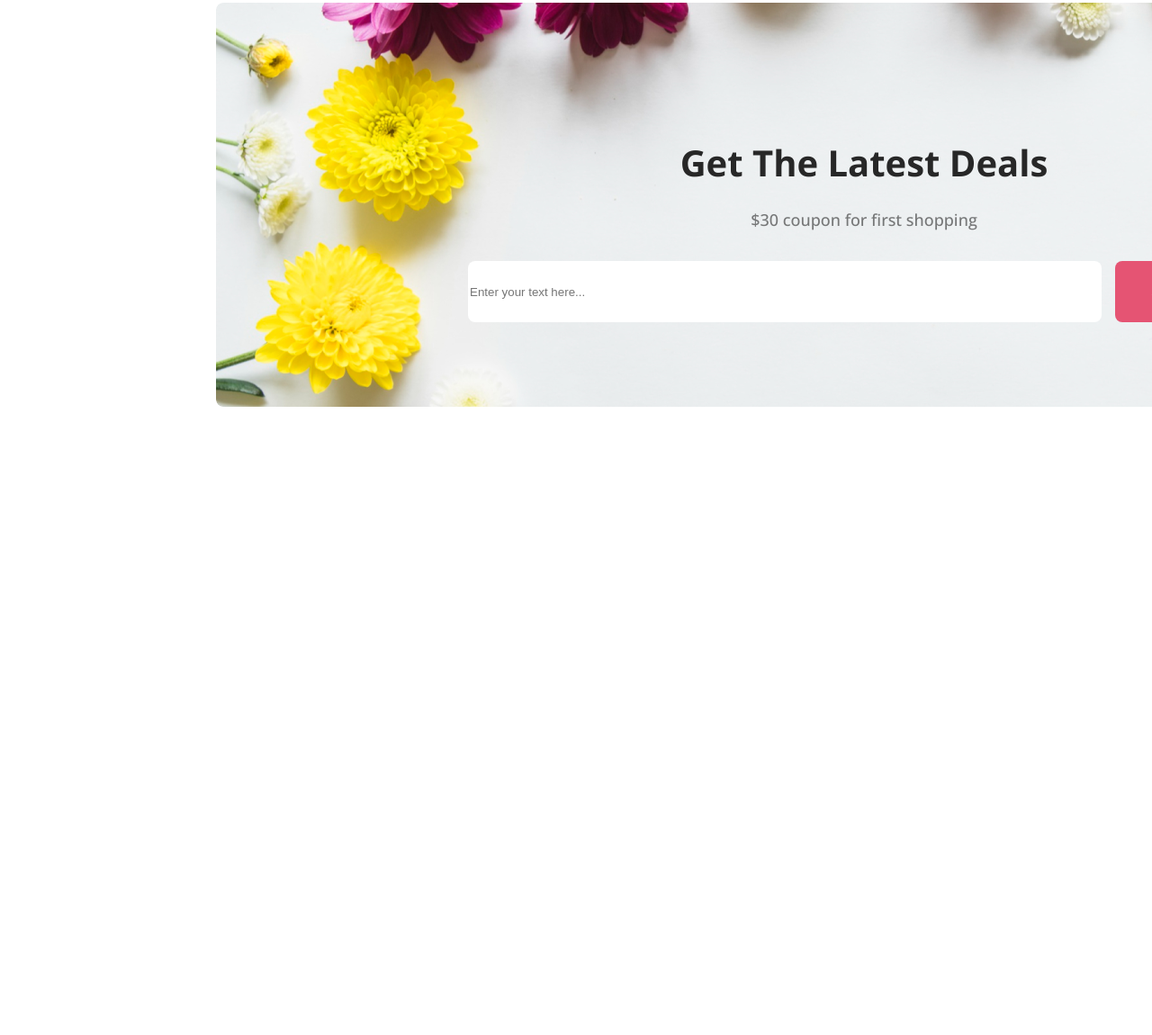
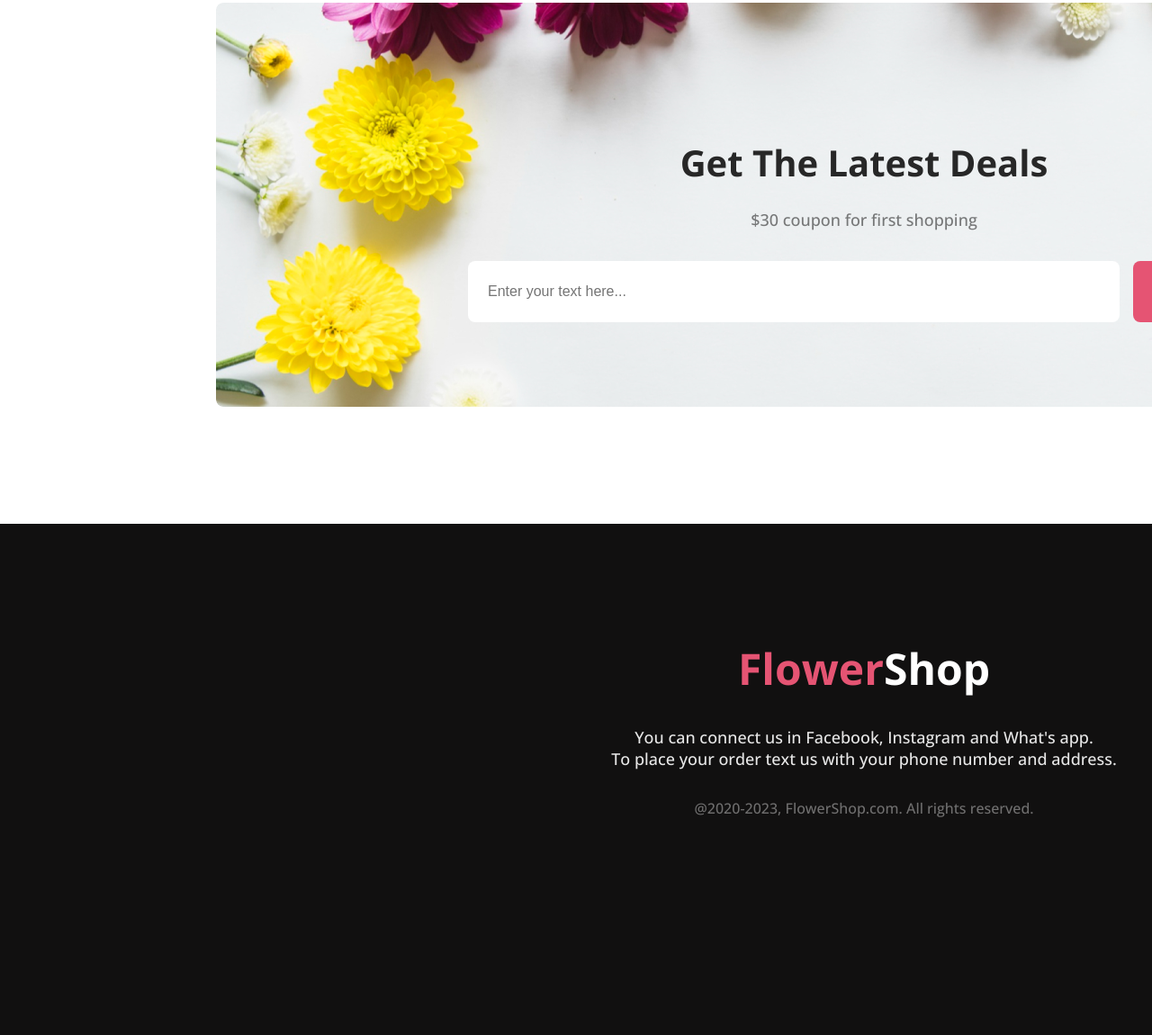
Before and after one commit to hiraBiswas/flower-shop-repo, a plain HTML site: page index.html in a window 1280 px wide. Shown: the part 2435-3585 px from the top of the page at 90% size. Before the commit the page ends 2887 px from the top, so only its background shows below. Drawn offline with nearby package versions, Linux system fonts and the light colour scheme.

Commit message:
footer added

```diff
--- a/Styles/flower.css
+++ b/Styles/flower.css
@@ -126,21 +126,26 @@ body {
     margin-right: 240px;
 }
 
-#lastest-deal-title{
+#lastest-deal-title {
     text-align: center;
     padding-top: 150px;
 
 }
 
-input{
+input {
     width: 700px;
     height: 66px;
     border: none;
     border-radius: 8px;
-background: #FFF;
+    background: #FFF;
+    color: rgba(39, 39, 39, 0.60);
+    font-size: 16px;
+    font-weight: 400;
+    padding-left: 22px;
+    text-align: left;
 }
 
-.contact{
+.contact {
     padding-top: 10px;
     display: flex;
     padding-left: 280px;
@@ -148,3 +153,55 @@ background: #FFF;
     justify-content: space-around;
     gap: 15px;
 }
+
+/*Style Footer Section"*/
+
+.footer-section {
+    width: 1920px;
+    height: 440px;
+    background: #111010;
+    color: #FFF;
+}
+
+.footer-description {
+    color: rgba(255, 255, 255, 0.90);
+    text-align: center;
+    font-size: 18px;
+    font-weight: 400;
+}
+
+.footer-title {
+    color: white;
+    font-size: 48px;
+    font-weight: 800;
+    text-align: center;
+
+}
+
+span {
+    color: #E55473;
+    font-size: 48px;
+    font-weight: 800;
+}
+
+.footer-section {
+    margin-top: 130px;
+    padding-top: 128px;
+}
+
+.footer-description{
+    padding-top: 32px;
+    color: rgba(255, 255, 255, 0.90);
+text-align: center;
+font-size: 18px;
+font-weight: 400;
+}
+
+#footer-copyright {
+    color: rgba(255, 255, 255, 0.40);
+text-align: center;
+font-size: 16px;
+font-weight: 400;
+padding-top: 32px;
+
+}
--- a/index.html
+++ b/index.html
@@ -83,7 +83,6 @@
                     <div>
                         <form>
                             <input type="text" name="" id="" placeholder="Enter your text here...">
-
                         </form>
 
                     </div>
@@ -96,7 +95,15 @@
 
 
         </main>
-        <footer></footer>
+        <footer>
+            <div>
+           <div class="footer-section">
+            <h1 class="footer-title"><span>Flower</span>Shop</h1>
+            <h3 class="footer-description">You can connect us in Facebook, Instagram and What's app.<br> To place your order text us with your phone number and address.</h3>
+            <p id="footer-copyright">@2020-2023, FlowerShop.com. All rights reserved. </p>
+           </div>
+        </div>
+        </footer>
 
     </body>
 </html>
```
